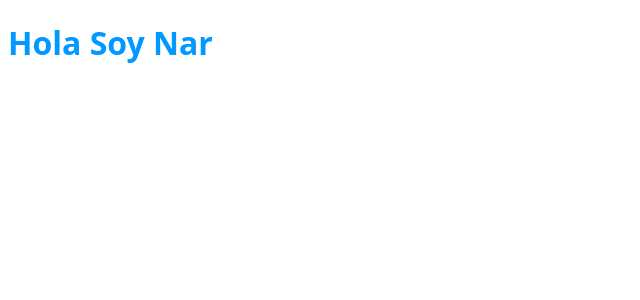
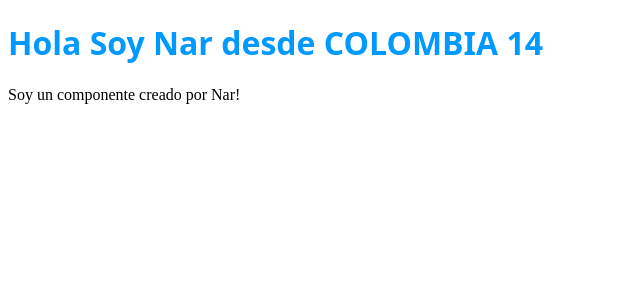
Before and after one commit to narciris/angular-project, an Angular app: page / in a window 1280 px wide. Shown: the top 300 px of the page, without its empty margins (0-640 px from the left). Built offline with nearby package versions, Linux system fonts and the light colour scheme.

Commit message:
create component

```diff
--- a/src/app/app.component.html
+++ b/src/app/app.component.html
@@ -1,2 +1,4 @@
 
-<h1>Hola Soy Nar</h1>
+<h1>Hola Soy Nar desde {{city.toUpperCase()}} {{5 +9}}</h1>
+
+    <app-user-component>
--- a/src/app/app.component.ts
+++ b/src/app/app.component.ts
@@ -1,11 +1,13 @@
 import { Component } from '@angular/core';
 import { RouterOutlet } from '@angular/router';
+import { UserComponentComponent } from './user-component/user-component.component';
 
 @Component({
   selector: 'app-root',
-  imports: [RouterOutlet],
+  imports: [RouterOutlet, UserComponentComponent],
   templateUrl: './app.component.html',
   styleUrl: './app.component.css'
+
 })
 export class AppComponent {
   city = 'Colombia';
--- /dev/null
+++ b/src/app/user-component/user-component.component.html
@@ -0,0 +1,2 @@
+
+<p>Soy un componente creado por Nar!</p>
```
Also changed, not shown: src/app/user-component/user-component.component.ts (added, +11 -0 lines), src/app/user-component/user-component.component.css (added), src/styles.css (line endings or trailing spaces), 1 other file (tests, documents, lock files or other folders).
